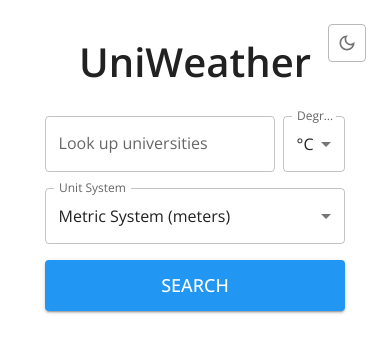
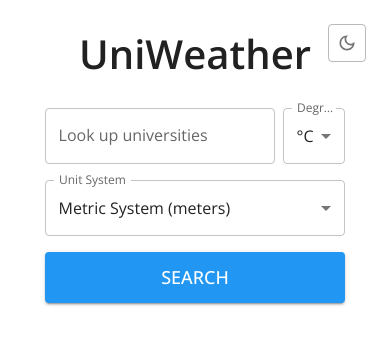
Before and after one commit to weebao/uniweather-app, a Next.js app: page / in a window 390 px wide. Shown: the top 352 px of the page. Built offline with nearby package versions, Linux system fonts and the light colour scheme.

Commit message:
adjust padding for mobile

```diff
--- a/src/components/UniForm.js
+++ b/src/components/UniForm.js
@@ -58,7 +58,7 @@ export function UniForm(props) {
         alignItems: 'center',
         justifyContent: 'center',
         gap: {xs: 3, md: 4},
-        margin: {xs: 4, md: 5},
+        margin: {xs: 3, sm: 4, md: 5},
       }}
       onKeyPress={handleKeyPress}
     >
--- a/src/components/UniGrid.js
+++ b/src/components/UniGrid.js
@@ -1,6 +1,5 @@
 import { useState, useEffect, useTransition, useRef } from 'react';
 import { Grid, Box, Container, Paper, Typography } from '@mui/material';
-import { amber, deepOrange, grey, blue, common } from '@mui/material/colors';
 
 import WMOCode from '../modules/wmo.json';
 
@@ -155,7 +154,7 @@ function UniTile({data, isDegC, isMetric}) {
                 <Box sx={{ display: 'flex', alignItems: 'top', gap: '0rem' }}>
                   <Typography
                     variant="caption"
-                    sx={{ fontSize: {xs: '3.5rem', md: '3.75rem'}, fontWeight: 600, lineHeight: 1 }}
+                    sx={{ fontSize: { xs: '3.5rem', md: '3.75rem' }, fontWeight: 600, lineHeight: 1 }}
                   >
                     {typeof data.curTemp === "string" ? data.curTemp :
                       data.curTemp.toFixed(0).replace('-0', '0')}
--- a/src/pages/index.js
+++ b/src/pages/index.js
@@ -18,8 +18,6 @@ export default function Home() {
   const [mode, setMode] = useState();
   const [isPending, startTransition] = useTransition();
   const prefersDarkMode = useMediaQuery('(prefers-color-scheme: dark)');
-  const isSmall = useMediaQuery('(min-width: 600px)');
-  const isMedium = useMediaQuery('(min-width: 900px)');
 
   useEffect(() => {
     setMode(prefersDarkMode ? 'dark' : 'light');
@@ -37,6 +35,9 @@ export default function Home() {
     () => createTheme(deepmerge(getDesignTokens(mode), getThemedComponents(mode))),
     [mode]
   ));
+
+  const isSmall = useMediaQuery(theme.breakpoints.up('sm'));
+  const isMedium = useMediaQuery(theme.breakpoints.up('md'));
 
   return (
     <ColorModeContext.Provider value={colorMode}>
@@ -56,8 +57,8 @@ export default function Home() {
               variant="outlined"
               sx={{
                 position: 'absolute',
-                top: '32px',
-                right: '32px',
+                top: { sm: '32px', md: '40px' },
+                right: { sm: '32px', md: '40px' },
               }}
               endIcon={
                 mode === 'dark'
--- a/src/styles/Theme.js
+++ b/src/styles/Theme.js
@@ -83,7 +83,10 @@ export const getThemedComponents = (mode) => ({
                   color: '#fff !important',
                   backgroundColor: 'transparent !important',
                   backfaceVisibility: 'hidden',
-                  padding: '32px !important',
+                  padding: '28px !important',
+                  '@media (min-width: 600px)': {
+                    padding: '32px !important',
+                  },
                   borderRadius: '1rem',
                   overflow: 'hidden',
                   transition: 'ease 0.4s',
@@ -126,7 +129,10 @@ export const getThemedComponents = (mode) => ({
               root: {
                 '&.gradient': {
                   backfaceVisibility: 'hidden',
-                  padding: '32px !important',
+                  padding: '28px !important',
+                  '@media (min-width: 600px)': {
+                    padding: '32px !important',
+                  },
                   borderRadius: '1rem',
                   overflow: 'hidden',
                   transition: 'ease 0.4s',
```
